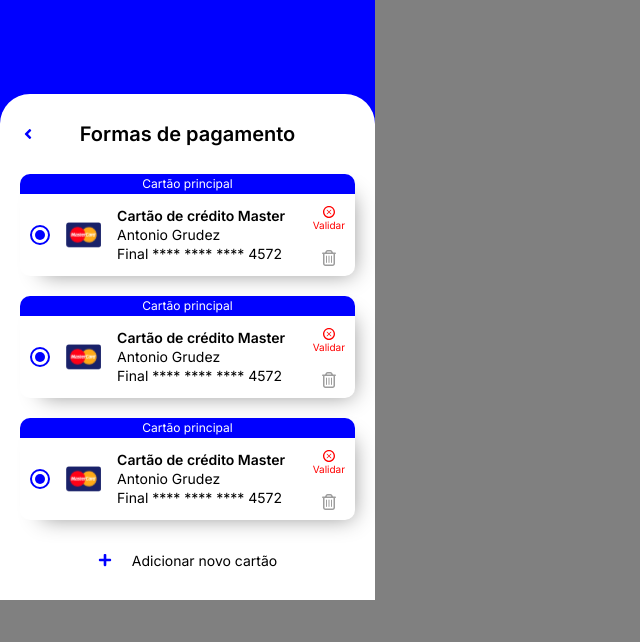
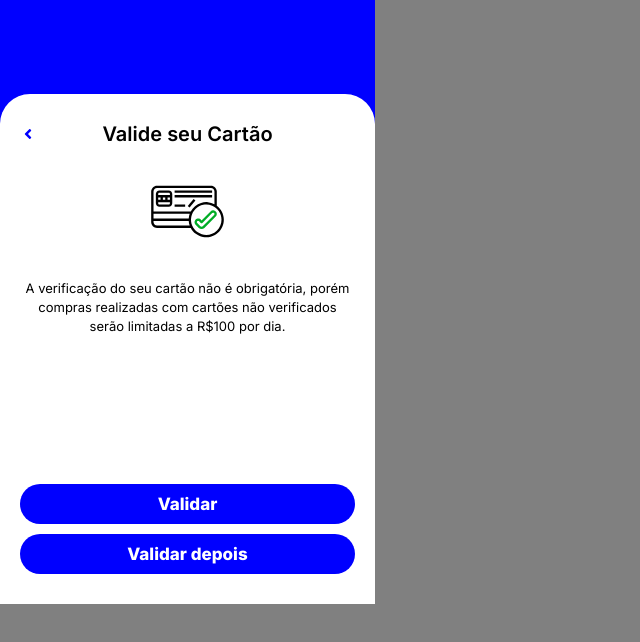
Before and after one commit to DarlanSchwartz/BeeLayer, a React (Vite) app: page / in a window 1280 px wide. Shown: the top 642 px of the page, without its empty margins (0-640 px from the left). Built offline with nearby package versions, Linux system fonts and the light colour scheme.

Commit message:
Feat: fixed component box height size & new validation start component

```diff
--- a/src/Constants.ts
+++ b/src/Constants.ts
@@ -13,16 +13,16 @@ export const DEFAULT_PAYMENT_METHODS = [
         name: "Cartão de crédito Master",
         icon: "/mastercard.svg",
         ownerName: "Antonio Grudez",
-        isMain: true,
+        isMain: false,
         isSelected: true,
         isValidated: false
     },
     {
         final: "Final **** **** **** 4572",
         name: "Cartão de crédito Master",
-        icon: "/mastercard.svg",
+        icon: "/visa.svg",
         ownerName: "Antonio Grudez",
-        isMain: true,
+        isMain: false,
         isSelected: true,
         isValidated: false
     },
--- a/src/components/ComponentBox.component.tsx
+++ b/src/components/ComponentBox.component.tsx
@@ -5,11 +5,12 @@ import styled from "styled-components";
 
 type ComponentBoxProps = {
     children?: React.ReactNode;
+    style?: React.CSSProperties;
 };
 
-export default function ComponentBox({ children }: ComponentBoxProps) {
+export default function ComponentBox({ children, style }: ComponentBoxProps) {
     return (
-        <ComponentBoxContainer>
+        <ComponentBoxContainer style={style}>
             {children}
         </ComponentBoxContainer>
     );
@@ -28,4 +29,5 @@ const ComponentBoxContainer = styled.div`
     flex-direction: column;
     align-items: center;
     position: relative;
+    overflow-y: auto;
 `;
--- a/src/components/ComponentBoxHeader.mini.tsx
+++ b/src/components/ComponentBoxHeader.mini.tsx
@@ -18,6 +18,7 @@ const PaymentMethodHeader = styled.div`
     align-items: center;
     position: relative;
     height: 80px;
+    flex-shrink: 0;
     h1{
         font-weight: 600;
         font-size: 20px;
--- a/src/components/PaymentMethod.mini.tsx
+++ b/src/components/PaymentMethod.mini.tsx
@@ -6,7 +6,7 @@ import { TiDeleteOutline } from "react-icons/ti";
 import { IoIosCheckmarkCircle } from "react-icons/io";
 import { Colors } from '../style/Colors';
 
-export default function PaymentMethod({ data }: { data: PaymentMethodData; }) {
+export default function PaymentMethod({ data, onValidateClick }: { data: PaymentMethodData; onValidateClick: () => void; }) {
     return (
         <PaymentMethodContainer>
             {
@@ -36,7 +36,7 @@ export default function PaymentMethod({ data }: { data: PaymentMethodData; }) {
                                 <p>Validado</p>
                             </IsValidContainer>
                             :
-                            <IsValidContainer className='not-valid'>
+                            <IsValidContainer className='not-valid' onClick={() => onValidateClick()}>
                                 <TiDeleteOutline />
                                 <p>Validar</p>
                             </IsValidContainer>
--- a/src/components/PaymentMethodList.component.tsx
+++ b/src/components/PaymentMethodList.component.tsx
@@ -6,16 +6,17 @@ import ComponentBoxHeader from './ComponentBoxHeader.mini';
 
 type PaymentMethodListData = {
     paymentMethods: PaymentMethodData[];
+    onValidateClick: (methodIndex: number) => void;
 };
 
-export default function PaymentMethodList({ paymentMethods }: PaymentMethodListData) {
+export default function PaymentMethodList({ paymentMethods, onValidateClick }: PaymentMethodListData) {
     return (
         <>
             <ComponentBoxHeader title='Formas de pagamento' />
             <MethodsContainer>
                 {
-                    paymentMethods.map(method => {
-                        return <PaymentMethod data={method} />;
+                    paymentMethods.map((method, index) => {
+                        return <PaymentMethod data={method} onValidateClick={() => onValidateClick(index)} />;
                     })
                 }
             </MethodsContainer>
@@ -28,4 +29,5 @@ const MethodsContainer = styled.div`
     display: flex;
     flex-direction: column;
     gap: 20px;
+    margin-top: 20px;
 `;
--- a/src/components/ValidateCardStart.component.tsx
+++ b/src/components/ValidateCardStart.component.tsx
@@ -1,7 +1,63 @@
-export default function ValidateCardStart() {
+import styled from "styled-components";
+import ComponentBoxHeader from "./ComponentBoxHeader.mini";
+import Button from "./Button.component";
+
+type ValidateCardStartProps = {
+    backClick?: () => void;
+};
+
+export default function ValidateCardStart({ backClick }: ValidateCardStartProps) {
     return (
-        <div>
+        <>
+            <ComponentBoxHeader title="Valide seu Cartão" iconClick={backClick} />
+            <ValidateContainer>
+                <MainContent>
+                    <img src="/validate_card.svg" alt="" />
+                    <p>A verificação do seu cartão não é obrigatória, porém compras realizadas com cartões não verificados serão limitadas a R$100 por dia.</p>
+                </MainContent>
 
-        </div>
+                <div style={{ width: '100%' }}>
+                    <Button
+                        text="Validar"
+                        type="button"
+                        onClick={() => { }}
+                    />
+                    <Button
+                        text="Validar depois"
+                        type="button"
+                        onClick={() => { }}
+                        style={{ marginTop: 10, marginBottom: 20 }}
+                    />
+                </div>
+            </ValidateContainer>
+        </>
     );
 }
+
+const MainContent = styled.div`
+    width: 100%;
+    display: flex;
+    flex-direction: column;
+    gap: 30px;
+    align-items: center;
+    justify-content: center;
+    img{
+        max-width: 100px;
+    }
+
+    p{
+        text-align: center;
+        font-weight: 400;
+        font-size: 13px;
+        line-height: 19px;
+    }
+`;
+
+const ValidateContainer = styled.div`
+    width: 100%;
+    display: flex;
+    flex-direction: column;
+    align-items: center;
+    justify-content: space-between;
+    height: 420px;
+`;
--- a/src/pages/Checkout.page.tsx
+++ b/src/pages/Checkout.page.tsx
@@ -6,6 +6,7 @@ import ComponentBox from '../components/ComponentBox.component';
 import { DEFAULT_NEW_CARD_DATA, DEFAULT_PAYMENT_METHODS } from '../Constants';
 import FormAddNewCard from '../components/FormAddNewCard.component';
 import { NewCardData, PaymentMethodData } from '../types';
+import ValidateCardStart from '../components/ValidateCardStart.component';
 
 enum CheckoutState {
     SELECT_CARD,
@@ -18,7 +19,7 @@ enum CheckoutState {
 
 
 export default function PageCheckout() {
-    const [currentState, setCurrentState] = useState<CheckoutState>(CheckoutState.SELECT_CARD);
+    const [currentState, setCurrentState] = useState<CheckoutState>(CheckoutState.VALIDATE_CARD);
     const [paymentMethods, setPaymentMethods] = useState<PaymentMethodData[]>(DEFAULT_PAYMENT_METHODS);
     const [formData, setFormData] = useState<NewCardData>(DEFAULT_NEW_CARD_DATA);
     function changeState(state: CheckoutState) {
@@ -41,13 +42,21 @@ export default function PageCheckout() {
         changeState(CheckoutState.SELECT_CARD);
     }
 
+    function startValidation(cardIndex: number) {
+        console.log(cardIndex);
+        setCurrentState(CheckoutState.VALIDATE_CARD);
+    }
+
     return (
         <PageDefault>
             <div style={{ height: 94 }}></div>
             {
                 currentState == CheckoutState.SELECT_CARD &&
-                <ComponentBox>
-                    <PaymentMethodList paymentMethods={paymentMethods} />
+                <ComponentBox style={{ height: 510 }}>
+                    <PaymentMethodList
+                        paymentMethods={paymentMethods}
+                        onValidateClick={startValidation}
+                    />
                     <AddNewCardButton style={{
                         marginTop: 20,
                         marginBottom: 20
@@ -58,7 +67,7 @@ export default function PageCheckout() {
             }
             {
                 currentState == CheckoutState.INSERT_CARD_DATA &&
-                <ComponentBox>
+                <ComponentBox style={{ height: 510 }}>
                     <FormAddNewCard
                         formData={formData}
                         setFormData={(data) => setFormData(data)}
@@ -73,8 +82,8 @@ export default function PageCheckout() {
             }
             {
                 currentState == CheckoutState.VALIDATE_CARD &&
-                <ComponentBox>
-
+                <ComponentBox style={{ minHeight: 510 }}>
+                    <ValidateCardStart backClick={() => changeState(CheckoutState.SELECT_CARD)} />
                 </ComponentBox >
             }
             {/* <Modal content={<p>Teste</p>} /> */}
```
